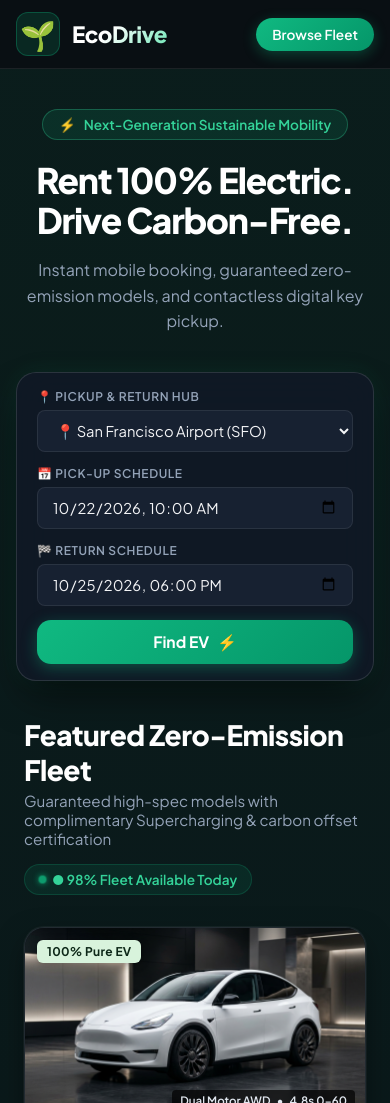
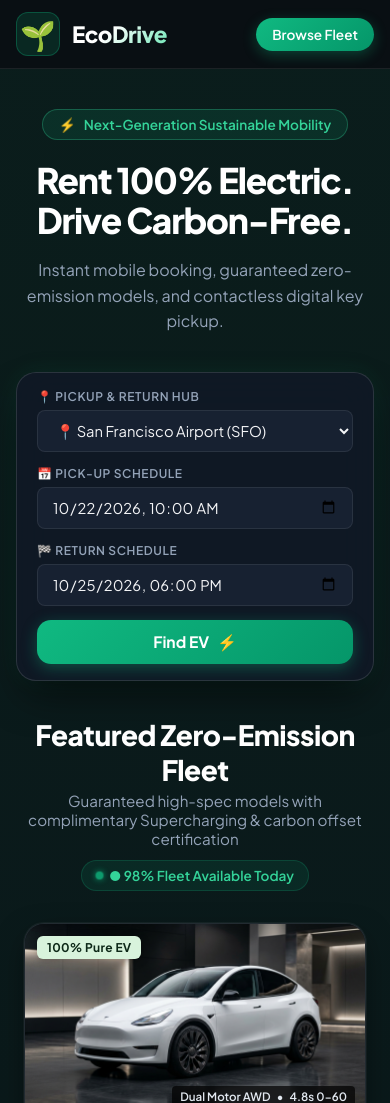
Before and after one commit to slowmotionsoundz/ecodrive-car-rental, a React (Vite) app: page / in a window 390 px wide. Shown: the top 1103 px of the page. Built offline with nearby package versions, Linux system fonts and the light colour scheme.

Commit message:
style: center fleet catalog header on mobile for visual consistency

```diff
--- a/src/App.css
+++ b/src/App.css
@@ -989,7 +989,9 @@
 
   .catalog-header-bar {
     flex-direction: column;
-    align-items: flex-start;
+    align-items: center;
+    text-align: center;
+    gap: 12px;
   }
 }
 
```
